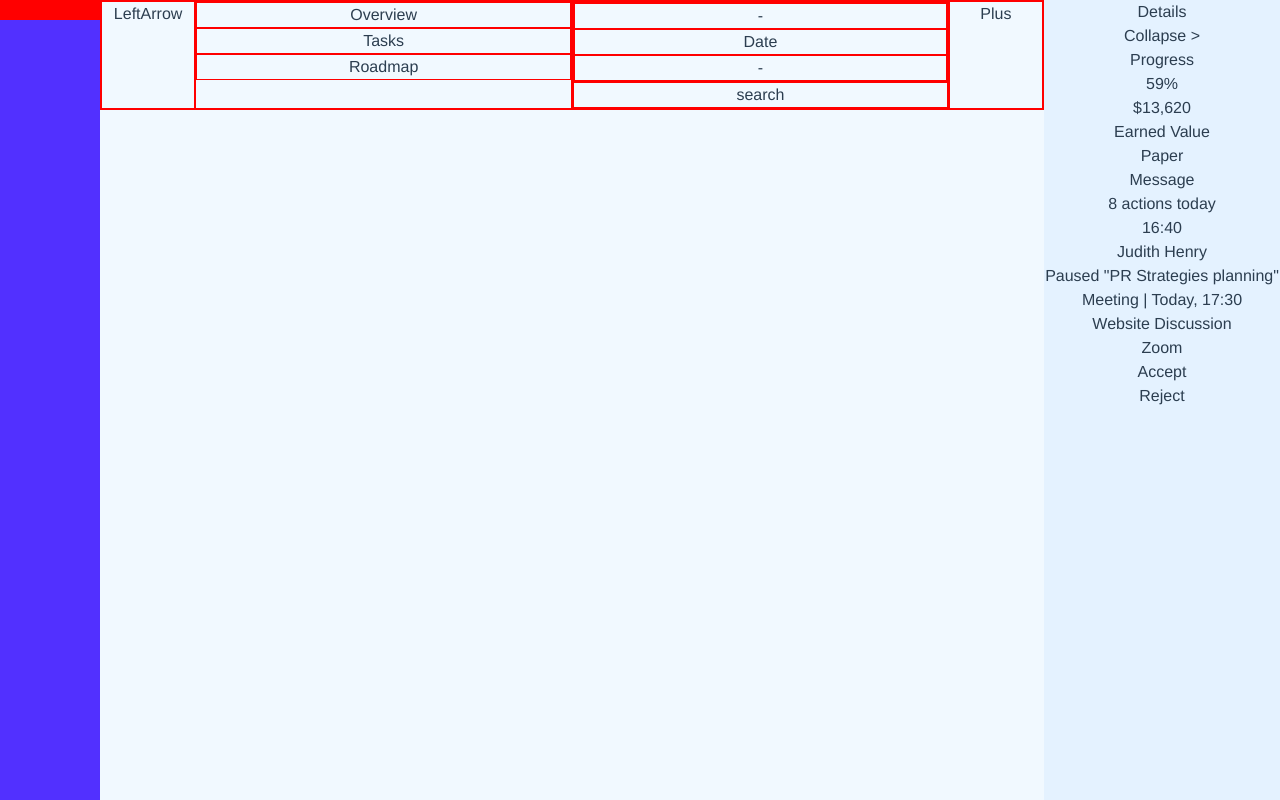
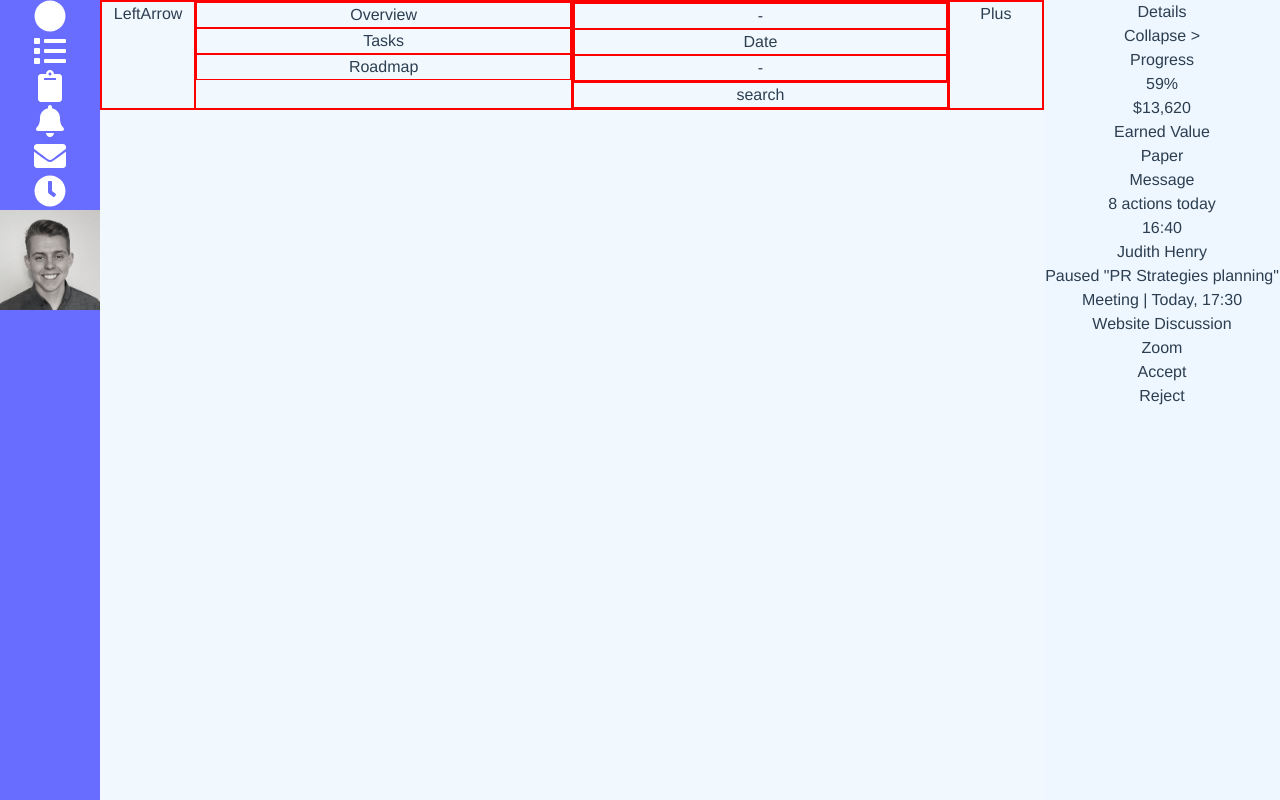
Before and after one commit to Design-Shots/fly-flow-dash, a Vue app: page / in a window 1280 px wide. Built offline with nearby package versions, Linux system fonts and the light colour scheme.

Commit message:
finish sidebar

```diff
--- a/package.json
+++ b/package.json
@@ -8,10 +8,15 @@
     "lint": "vue-cli-service lint"
   },
   "dependencies": {
+    "@fortawesome/fontawesome-free": "^5.13.1",
+    "@fortawesome/fontawesome-svg-core": "^1.2.29",
+    "@fortawesome/free-solid-svg-icons": "^5.13.1",
+    "@fortawesome/vue-fontawesome": "^0.1.10",
     "core-js": "^3.6.4",
     "vue": "^2.6.11"
   },
   "devDependencies": {
+    "@fortawesome/free-brands-svg-icons": "^5.13.1",
     "@vue/cli-plugin-babel": "~4.3.0",
     "@vue/cli-plugin-eslint": "~4.3.0",
     "@vue/cli-service": "~4.3.0",
--- a/public/index.html
+++ b/public/index.html
@@ -6,7 +6,6 @@
     <meta name="viewport" content="width=device-width,initial-scale=1.0">
     <link rel="icon" href="<%= BASE_URL %>favicon.ico">
     <title><%= htmlWebpackPlugin.options.title %></title>
-    <script src="https://kit.fontawesome.com/d61ade82cc.js" crossorigin="anonymous"></script>
     <style>
       body, html, #app {
         height: 100%;
--- a/src/components/Card.vue
+++ b/src/components/Card.vue
@@ -1,5 +1,5 @@
 <template>
-    <div class="card">
+    <div class="shadow-lg">
         <slot></slot>
     </div>
 </template>
--- a/src/components/RightContextMenu.vue
+++ b/src/components/RightContextMenu.vue
@@ -65,6 +65,6 @@ export default {
 
 <style scoped>
 .container {
-  background: #e4f2ff;
+  background: #EEF7FF;
 }
 </style>
--- a/src/components/SideBar.vue
+++ b/src/components/SideBar.vue
@@ -1,17 +1,39 @@
 <template>
     <div class="container  grid">
         <div class="logo">
-            <div class="icon"></div>
+            <div class="m-3 rounded-full p-5">
+                <font-awesome-icon icon="circle" size="2x"></font-awesome-icon>
+            </div>
         </div>
-        <div class="menu grid grid-rows-6">
-            <div class="icon"></div>
-            <div class="icon"></div>
-            <div class="icon"></div>
-            <div class="icon"></div>
-            <div class="icon"></div>
+        <div>
+            <div class="my-1">
+                <div class="m-3 rounded-full p-5 transition duration-500 ease-in-out hover:bg-indigo-700">
+                    <font-awesome-icon icon="list" size="2x"></font-awesome-icon>
+                </div>
+            </div>
+            <div class="my-1">
+                <div class="m-3 rounded-full p-5 transition duration-500 ease-in-out hover:bg-indigo-700 bg-indigo-700">
+                    <font-awesome-icon icon="clipboard" size="2x"></font-awesome-icon>
+                </div>
+            </div>
+            <div class="my-1">
+                <div class="m-3 rounded-full p-5 transition duration-500 ease-in-out hover:bg-indigo-700">
+                    <font-awesome-icon icon="bell" size="2x"></font-awesome-icon>
+                </div>
+            </div>
+            <div class="my-1">
+                <div class="m-3 rounded-full p-5 transition duration-500 ease-in-out hover:bg-indigo-700">
+                    <font-awesome-icon icon="envelope" size="2x"></font-awesome-icon>
+                </div>
+            </div>
+            <div class="my-1">
+                <div class="m-3 rounded-full p-5 transition duration-500 ease-in-out hover:bg-indigo-700">
+                    <font-awesome-icon icon="clock" size="2x"></font-awesome-icon>
+                </div>
+            </div>
         </div>
-        <div class="user">
-            <div class="icon"></div>
+        <div class="m-3 rounded-full">
+                <img src="@/assets/me.jpg" class="profile rounded-full w-full transition duration-500 ease-in-out hover:shadow-md shadow-none hover:opacity-75" alt="">
         </div>
     </div>
 </template>
@@ -23,17 +45,13 @@
 </script>
 
 <style scoped>
+    .profile {
+        filter: grayscale(90%);
+    }
     .container {
-        background: #5230ff;
+        background: #686CFF;
         grid-template-rows: 1fr 4fr 1fr;
         grid-gap: 8rem;
         color: white;
     }
-
-    .container div, .logo, .menu img {
-        border: red 1px solid;
-    }
-
-    .logo {
-    }
 </style>
--- a/src/main.js
+++ b/src/main.js
@@ -3,7 +3,14 @@ import App from "./App.vue";
 
 import "./assets/styles/index.css";
 import "./assets/tailwind.css";
+import { FontAwesomeIcon, FontAwesomeLayers, FontAwesomeLayersText } from '@fortawesome/vue-fontawesome'
+import { fas } from '@fortawesome/free-solid-svg-icons'
+import {library} from "@fortawesome/fontawesome-svg-core";
 
+library.add(fas)
+Vue.component('font-awesome-icon', FontAwesomeIcon)
+Vue.component('font-awesome-layers', FontAwesomeLayers)
+Vue.component('font-awesome-layers-text', FontAwesomeLayersText)
 Vue.config.productionTip = false;
 
 new Vue({
```
Also changed, not shown: src/assets/me.jpg (added), 1 other file (tests, documents, lock files or other folders).
